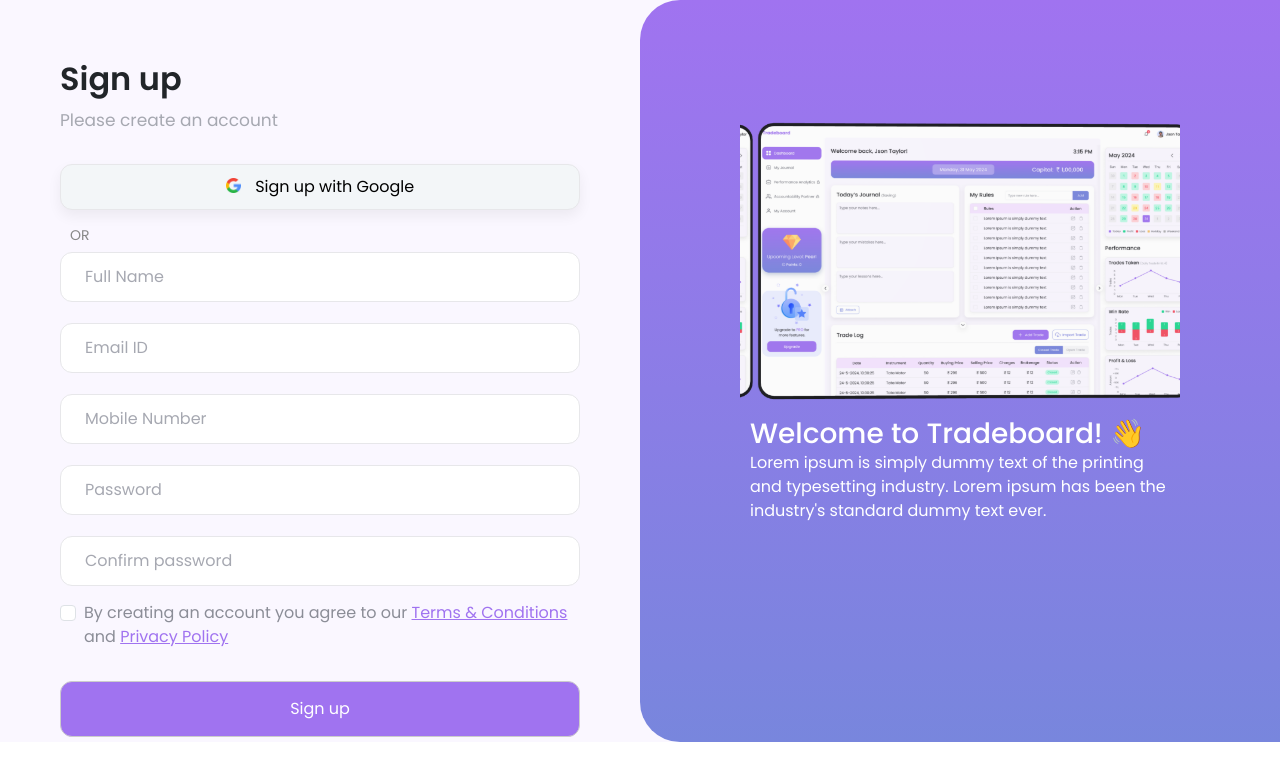
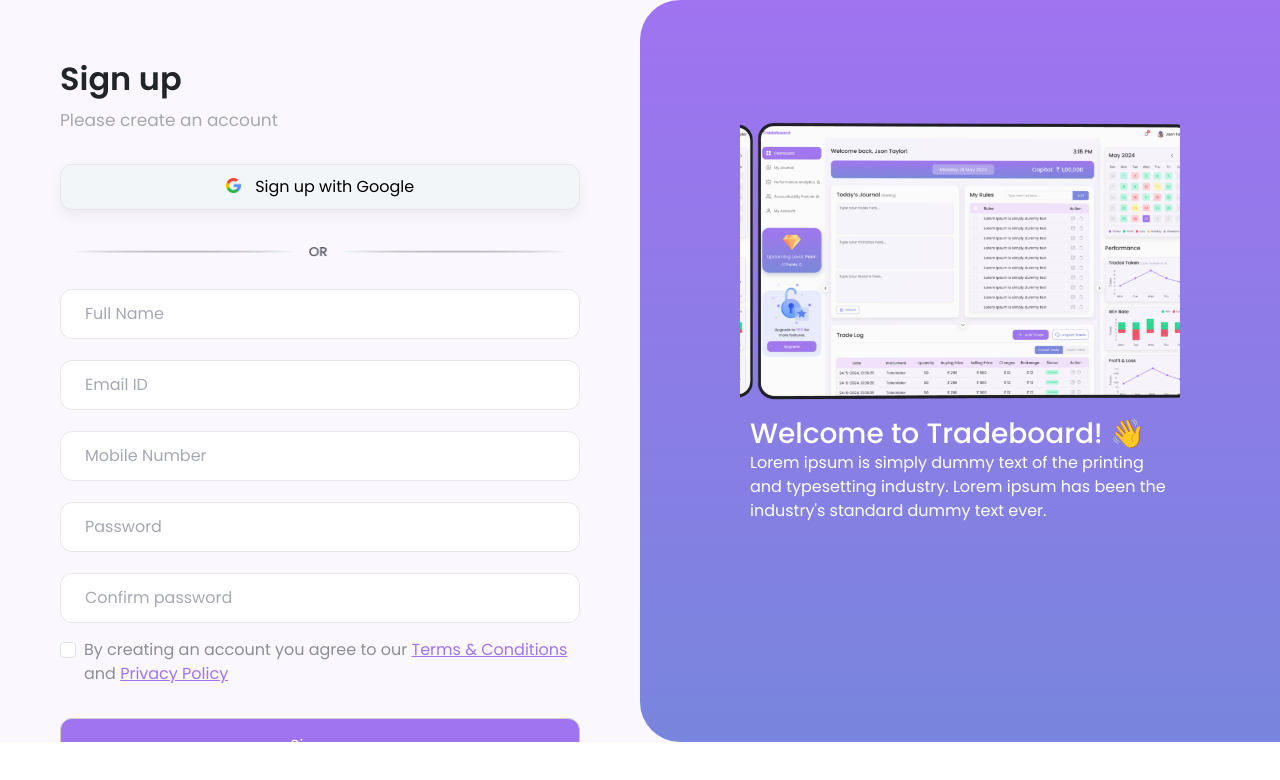
Before and after one commit to deosaurabhs/tradeboard, a React (Create React App) app: page /signUp in a window 1280 px wide. Shown: the top 780 px of the page. Built offline with nearby package versions, Linux system fonts and the light colour scheme.

Commit message:
Added divider in Sign up page.

```diff
--- a/src/components/Signup/Signup.jsx
+++ b/src/components/Signup/Signup.jsx
@@ -87,7 +87,7 @@
     return (
       <div style={dividerStyle}>
         <span style={lineStyle}></span>
-        <span style={textStyle}>OR</span>
+        <span style={textStyle}><img className="img-fluid my-4" src={require("../../assets/images/OR.png")} /></span>
         <span style={lineStyle}></span>
       </div>
     );
```
Also changed, not shown: src/assets/images/OR.png (added).
